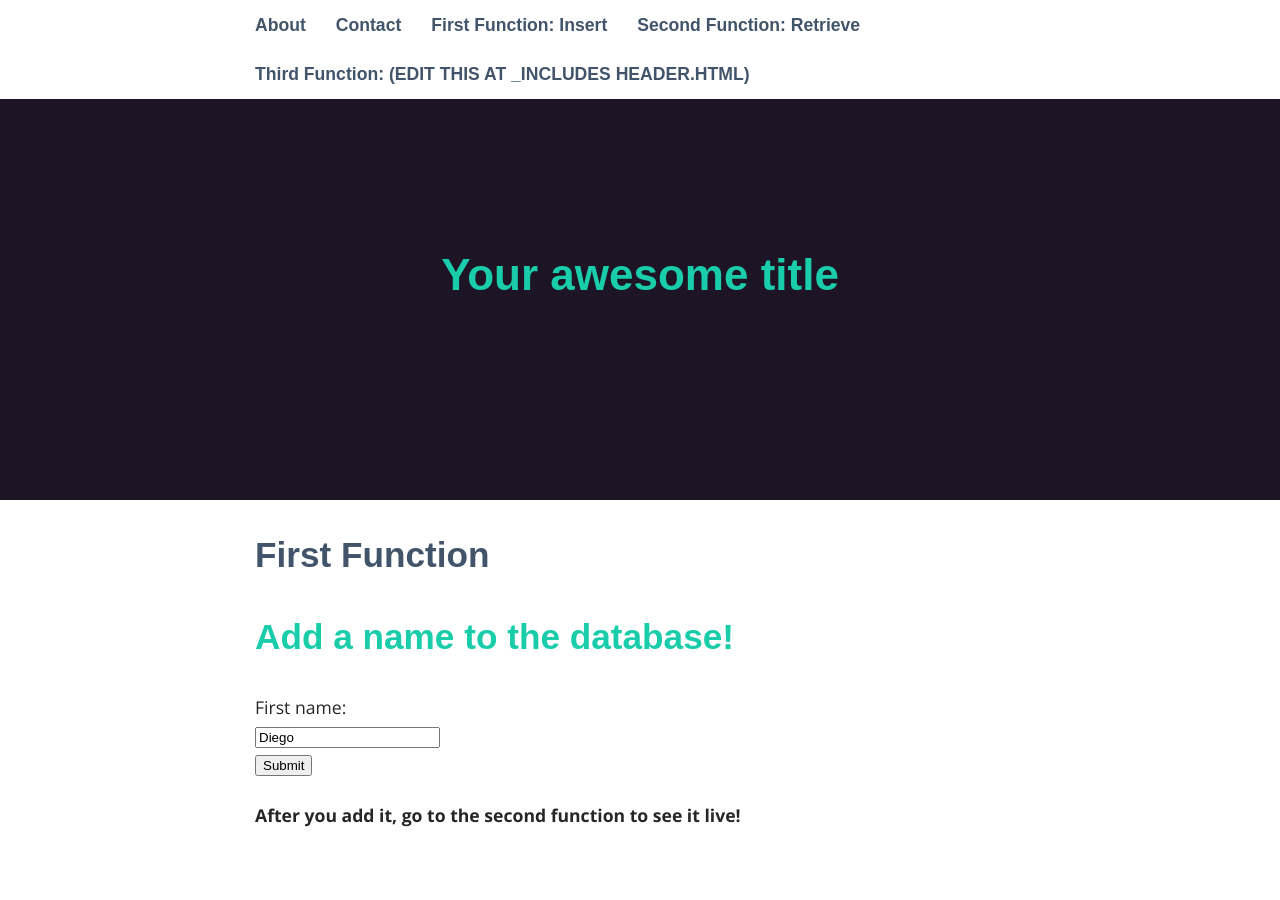
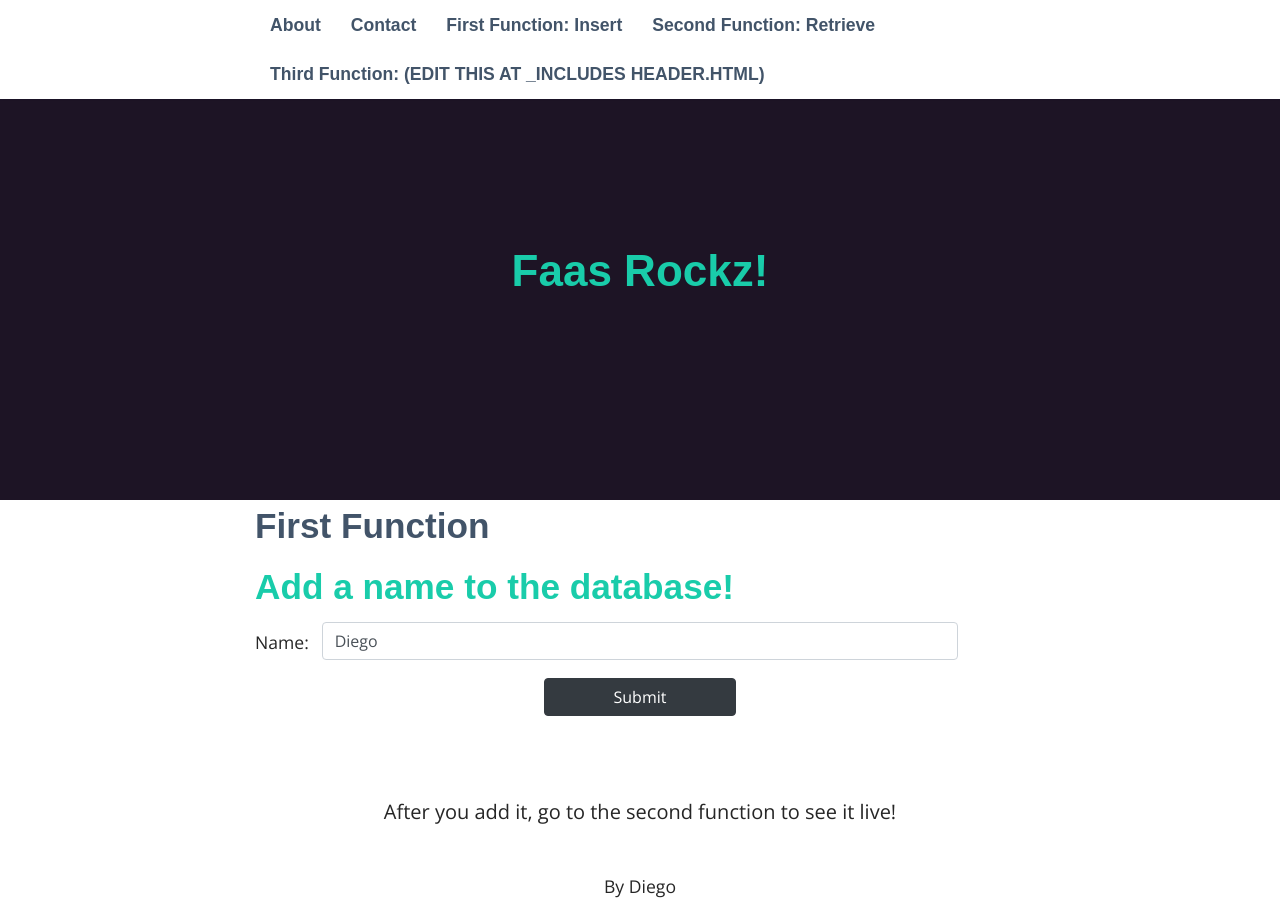
Before and after one commit to devanegas/faasJekyll, a Jekyll site: the page built from firstFunction/index.html, in a window 1280 px wide and 900 px high. Built offline with Jekyll 4.4.1, drawn with Linux system fonts in a browser that asks for light colours; some web fonts are replaced.

Commit message:
Fixed format again

```diff
--- a/_config.yml
+++ b/_config.yml
@@ -13,7 +13,7 @@
 # you will see them accessed via {{ site.title }}, {{ site.email }}, and so on.
 # You can create any custom variable you would like, and they will be accessible
 # in the templates via {{ site.myvariable }}.
-title: Your awesome title
+title: Faas Rockz!
 email: your-email@example.com
 description: >- # this means to ignore newlines until "baseurl:"
   Write an awesome description for your new site here. You can edit this
--- a/_includes/head.html
+++ b/_includes/head.html
@@ -2,7 +2,7 @@
 	<meta charset="utf-8">
 	<meta http-equiv="x-ua-compatible" content="ie=edge">
 	<meta name="viewport" content="width=device-width, initial-scale=1">
-
+	<link rel="stylesheet" href="https://stackpath.bootstrapcdn.com/bootstrap/4.3.1/css/bootstrap.min.css" integrity="sha384-ggOyR0iXCbMQv3Xipma34MD+dH/1fQ784/j6cY/iJTQUOhcWr7x9JvoRxT2MZw1T" crossorigin="anonymous">
 	<script src="https://ajax.googleapis.com/ajax/libs/jquery/3.4.1/jquery.min.js"></script>
 	<script>
 		$(document).ready(function(){
--- a/firstFunction/index.html
+++ b/firstFunction/index.html
@@ -3,14 +3,20 @@
 ---
 
 <h2>First Function</h2>
-
+<h2 class="display-5" style="color: #19ccaa">Add a name to the database!</h2>
 <div class="text-center">
-	<h2 class="display-4" style="color: #19ccaa">Add a name to the database!</h2>
 	<form method="post" action="https://enterdatatodatabase.azurewebsites.net/api/DatabaseCleanup?code=hDvKudnQIUMcFHN7pzNNqwmsM8oTjtcSo8oeOyw6CnIgCsQZ9zXPmg==">
-		First name:<br>
-		<input type="text" name="firstname" id="name" value="Diego">
-		<br>
-		<input type="submit" value="Submit">
+        <div class="form-group row">
+        <label for="name" class="col-sm-1 col-form-label">Name:</label>
+        <div class="col-sm-10">
+            <input type="text" name="firstname" class="form-control" id="name" value="Diego">
+        </div>
+        <br>
+        </div>
+        <input type="submit" value="Submit" class="btn btn-dark" style="width: 25%">
     </form>
-    <h4 class="display-4">After you add it, go to the second function to see it live!</h4>
+    <br>
+    <br>
+    <br>
+    <h5>After you add it, go to the second function to see it live!</h5>
 </div>
--- a/secondFunction/index.html
+++ b/secondFunction/index.html
@@ -3,9 +3,9 @@
 ---
 
 <h2>Second Function</h2>
-<h3 class="display-4" style="color: #19ccaa">Retrieve all the names from the database!</h1>
-
-<button id="TestingButton">Retrieve</button>
+<h3 style="color: #19ccaa">> Retrieve all the names from the database!</h1>
+<br>
+<button id="TestingButton" class="btn btn-dark">Retrieve</button>
 <ul id="names">
 
 </ul>
```
